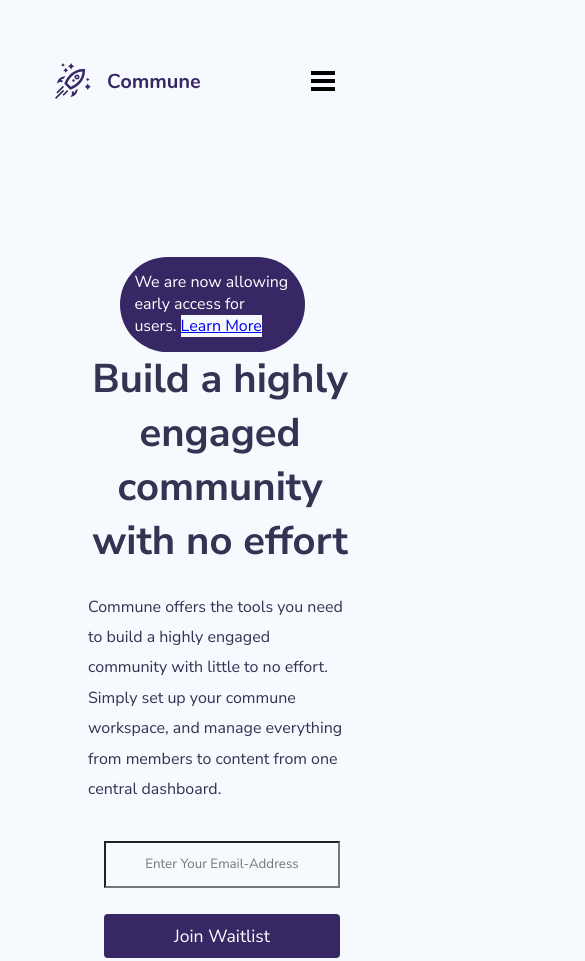
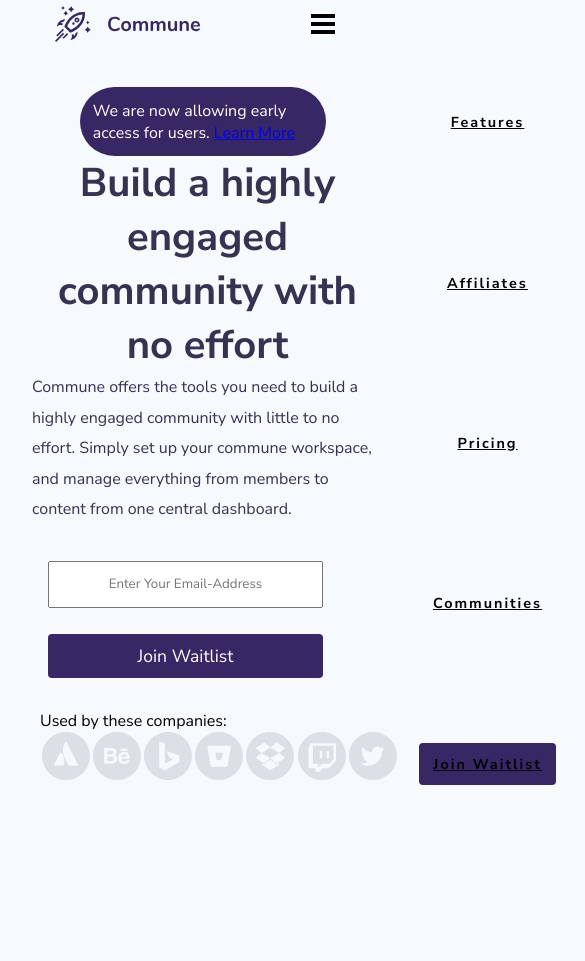
Before and after one commit to ms-wanjira/project-1--codewell-challenges-frontend-mento-, a plain HTML site: page index.html in a window 390 px wide. Shown: the top 961 px of the page, 585 px wide, since content can reach past the window. After the commit the page ends 844 px from the top, so only its background shows below. Drawn offline with Linux system fonts and the light colour scheme.

Commit message:
margins and borders

```diff
--- a/index.html
+++ b/index.html
@@ -61,7 +61,7 @@
                     <a href="#" class=" btn btn-form">Join Waitlist</a>
                 </form>
             </div>
-            <img class="left-image" src="Assets/Illustration.png"width="300" height="500" alt="image" />
+            <img class="left-image" src="Assets/Illustration.png"width="500" height="600" alt="image" />
     </main>
     <!-- footer -->
     <footer>
--- a/menu.css
+++ b/menu.css
@@ -12,18 +12,22 @@
     padding:0;
     box-sizing:border-box;
     font-family: 'Nunito Sans', sans-serif;
+    /* background-color: var(--text-color); */
+}
+body{
     background-color: var(--text-color);
+    min-height: 100vh;
+    text-align: center auto;
 }
+
 
 nav{
     display: flex;
     justify-content: space-around;
     align-items: center;
-    min-height:20vh;
+    min-height:10vh;
+}
 
-
-
-}
 .nav-links{
     display:flex;
     justify-content: space-around;
@@ -69,23 +73,27 @@ nav{
     body{
         overflow-x: hidden;
     }
+    nav{
+        min-height: 6.5vh;
+    }
     .nav-links{
         position:absolute;
         right:0px;
-        height:80vh;
-        top:20vh;
+        height:95vh;
+        top:5vh;
         display:flex;
         flex-direction: column;
         align-items: center;
         width:50%;
-        transform:translateX(100%);
+        transform:translate(100%);
         transition:transform 0.5s ease-in ;
         text-transform: capitalize;
         text-decoration: underline;
         cursor: pointer;
+
     }
     .nav-links li {
-        opacity:0;
+        opacity:1;
     }
     .burger{
         display:block;
@@ -94,17 +102,17 @@ nav{
 }
 
 .nav-active{
-    transform: translateX(0%);
+    transform: translate(0%);
 
 }
 
 @keyframes navLinkFade{
     from{
         opacity:0;
-        transform: translateX(50px);
+        transform: translate(100px);
     }
     to{
         opacity:1;
-        transform:translateX(0px);
+        transform:translate(0px);
     }
 }
--- a/style.css
+++ b/style.css
@@ -42,7 +42,7 @@
 @media (max-width:40em){
 .form-input{
     display: inline-table;
-    width:60.5vw;
+    width:70.5vw;
     justify-self: center;
     text-align: center;
 
@@ -52,16 +52,16 @@
     justify-content:center;
     margin-left: 1rem;
     text-align: center;
-    width:60.5vw;
+    width:70.5vw;
 }
 }
 /* hero-section */
 
 .hero-section {
     max-width: 750px;
-    margin: 4rem;
-    width:80%;
-    padding:1.5rem;
+    margin: 2rem;
+    width:90%;
+    /* padding:1.5rem;  */
 }
 .hero-section  h1{
     font-size: 2.9rem;
@@ -70,11 +70,14 @@
 }
 .hero-section .text{
    line-height: 1.9rem;
-   margin-top:1.5rem;
+   /* margin-top:.1rem; */
    color: var(--header-color);
 
 }
 @media (max-width:40em){
+    .hero-section{
+        padding:0;
+    }
     .hero-section h1{
         text-align: center;
         font-size: 2.5rem;
@@ -90,27 +93,26 @@
     color:#ffff;
     text-decoration: none;
     max-width:70%;
-    width:90%;
+    width:80%;
 
 }
 @media (max-width:40em){
     .span{
         border-radius: 8.9rem;
-        padding:.9rem;
-        margin-left: 2rem;
+        padding:.8rem;
+        margin-left: 3rem;
 
     }
 }
 /* image */
 .left-image{
-    margin-left: 50em;
+    margin-left: 49.5em;
     position: absolute;
-    bottom:4em;
-    overflow: visible;
+    bottom:2.5em;
 }
 @media (max-width:900px){
     .left-image{
-        overflow: hidden;
+        display: none;
     }
 }
 
@@ -119,20 +121,21 @@
     display:inline-block;
     margin-left: 2.5rem;
     max-width: 520px;
-    width:45%;
+    width:95%;
     justify-content: center;
 }
-.apps-header{
-    margin-bottom:0.85rem;
-    margin-left: 1rem;
-}
+/* .apps-header{ */
+    /* margin-bottom:0.6rem; */
+    /* margin-left: 1rem; */
+/* } */
 .apps-links{
     display: flex;
     list-style: none;
+    text-overflow: clip;
 }
 .apps-links li{
     list-style-type: none;
 }
 .apps-links a{
-    margin:.5em;
+    margin:.1em;
 }
```
